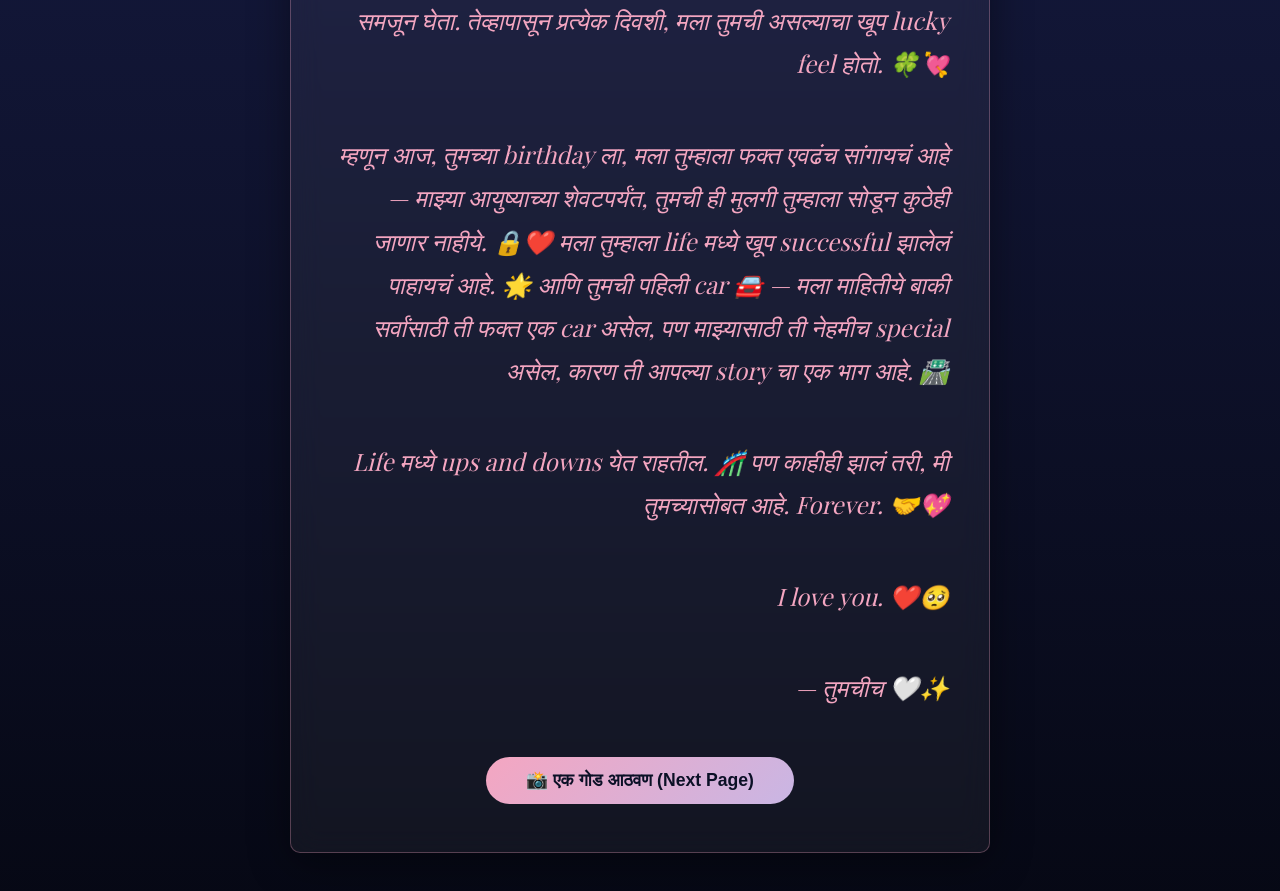
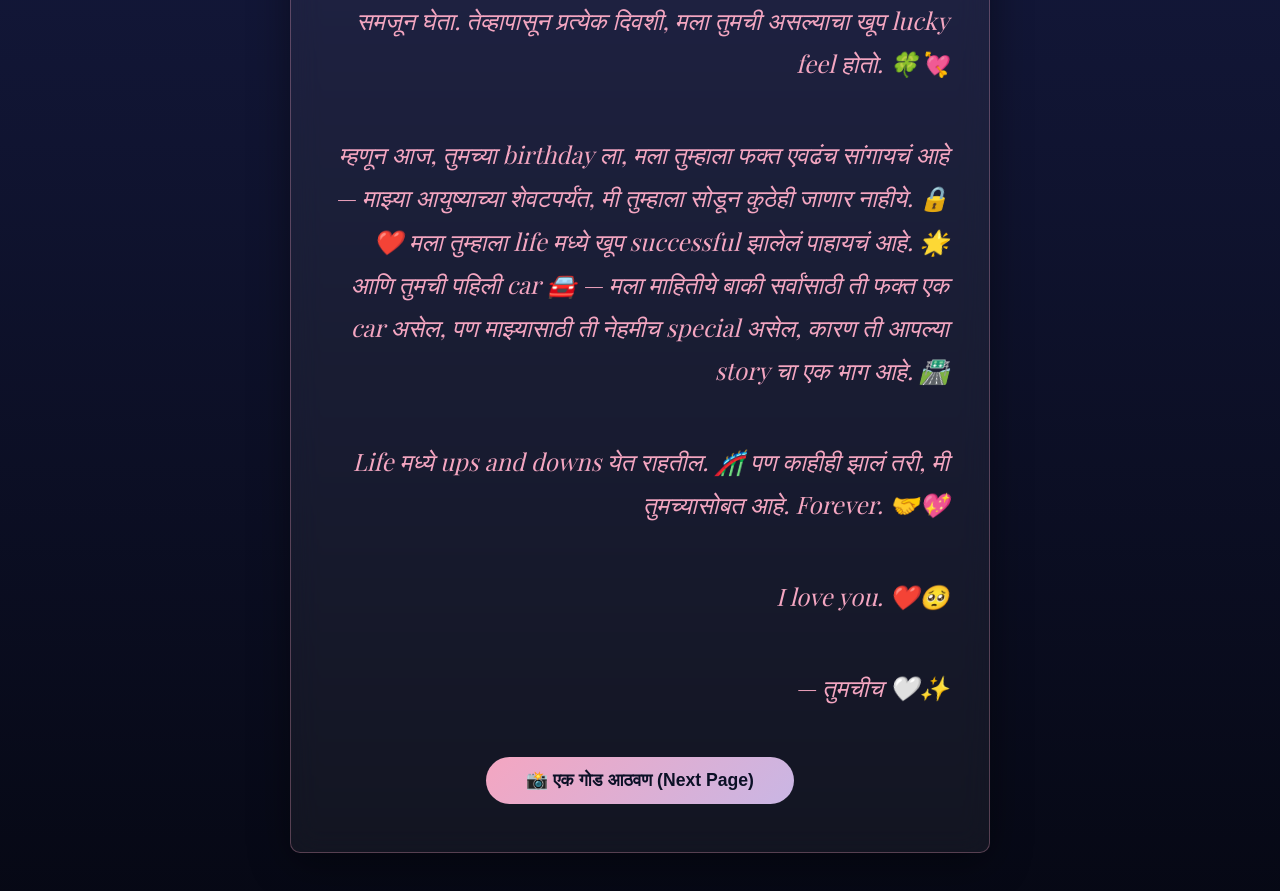
Before and after one commit to Kaveri7680/RN, a Next.js app: page /letter in a window 1280 px wide. Shown: the part 2340-3231 px from the top of the page. Built offline with nearby package versions, Linux system fonts and the light colour scheme; a web font is replaced by a local one.

Commit message:
Update tumchi hi mulgi to mi in letter

```diff
--- a/src/app/letter/page.js
+++ b/src/app/letter/page.js
@@ -15,7 +15,7 @@ const LETTER_PARAGRAPHS = [
   "त्यानंतर, मी माझ्या घरच्यांना सांगितलं की मला स्वतः तुम्हाला personally भेटायचं आहे. आणि ७ मे, २०२६ ला, आपण finally भेटलो. 🗓️ तुम्ही मला घ्यायला आला होतात. त्या दिवशी तुम्ही खूप handsome दिसत होतात. 🥰 पहिल्या पाच, कदाचित सात मिनिटांसाठी, आपल्या दोघांपैकी कुणीच एक शब्दही नाही बोललं. 🙊 आणि मग, अचानक आपण बोलायला सुरुवात केली — आणि तेव्हापासून आपण खरंच थांबलोच नाही. ♾️❤️",
   "त्या दिवशी आपण Lavasa ला गेलो. 🏞️ मी तिथे आधी कधीच गेले नव्हते — ती माझी first time होती, आणि ती पण तुमच्यासोबत. आता ती जगातली माझी सर्वात favourite place आहे. 🌍✨",
   "त्या दिवसापासून आजपर्यंत, मी तुमच्यासोबत खूप खुश आहे. 😊 मला माहितीये मी कधीकधी थोडी crazy वागते 🤪, पण तरीही तुम्ही मला नेहमीच समजून घेता. तेव्हापासून प्रत्येक दिवशी, मला तुमची असल्याचा खूप lucky feel होतो. 🍀💘",
-  "म्हणून आज, तुमच्या birthday ला, मला तुम्हाला फक्त एवढंच सांगायचं आहे — माझ्या आयुष्याच्या शेवटपर्यंत, तुमची ही मुलगी तुम्हाला सोडून कुठेही जाणार नाहीये. 🔒❤️ मला तुम्हाला life मध्ये खूप successful झालेलं पाहायचं आहे. 🌟 आणि तुमची पहिली car 🚘 — मला माहितीये बाकी सर्वांसाठी ती फक्त एक car असेल, पण माझ्यासाठी ती नेहमीच special असेल, कारण ती आपल्या story चा एक भाग आहे. 🛣️",
+  "म्हणून आज, तुमच्या birthday ला, मला तुम्हाला फक्त एवढंच सांगायचं आहे — माझ्या आयुष्याच्या शेवटपर्यंत, मी तुम्हाला सोडून कुठेही जाणार नाहीये. 🔒❤️ मला तुम्हाला life मध्ये खूप successful झालेलं पाहायचं आहे. 🌟 आणि तुमची पहिली car 🚘 — मला माहितीये बाकी सर्वांसाठी ती फक्त एक car असेल, पण माझ्यासाठी ती नेहमीच special असेल, कारण ती आपल्या story चा एक भाग आहे. 🛣️",
   "Life मध्ये ups and downs येत राहतील. 🎢 पण काहीही झालं तरी, मी तुमच्यासोबत आहे. Forever. 🤝💖",
   "I love you. ❤️🥺",
   "— तुमचीच 🤍✨"
```
